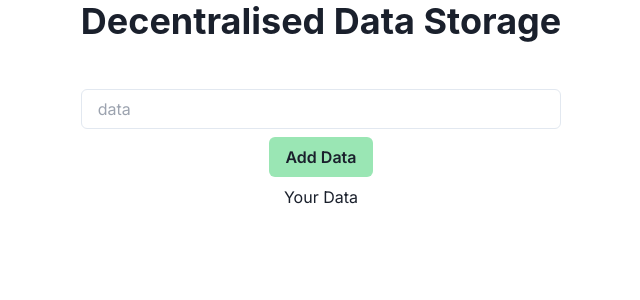
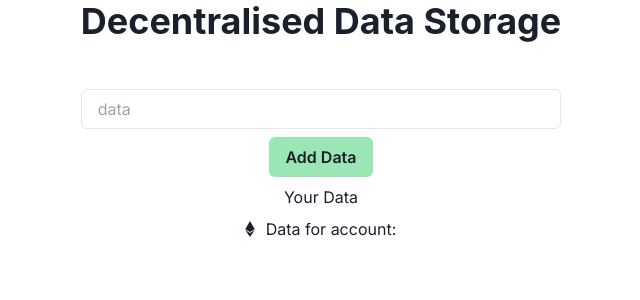
Before and after one commit to aryangupta1/Capstone, a Next.js app: page / in a window 1280 px wide. Shown: the top 300 px of the page, without its empty margins (319-959 px from the left). Built offline with nearby package versions, Linux system fonts and the light colour scheme.

Commit message:
make a component for displaying current address

```diff
--- /dev/null
+++ b/app/components/displayAddress.tsx
@@ -0,0 +1,27 @@
+import { Box, Text, Tooltip, Icon } from "@chakra-ui/react";
+import { FaEthereum } from "react-icons/fa";
+import React from "react";
+
+interface DisplayAddressProps {
+  addressAccount: string | null;
+}
+
+export const DisplayAddress: React.FC<DisplayAddressProps> = ({ addressAccount }) => {
+  const truncateAddress = (address: string | null): string => {
+    return address
+      ? `${address.substring(0, 6)}...${address.substring(address.length - 4)}`
+      : '';
+  };
+
+  return (
+    <Box display="flex" alignItems="center" mb="2">
+      <Icon as={FaEthereum} mr="2" />
+      <Text mr="1">Data for account:</Text>
+      <Tooltip label={addressAccount || ''} aria-label="Full Ethereum Address">
+        <Text color="blue.500" cursor="pointer">
+          {truncateAddress(addressAccount)}
+        </Text>
+      </Tooltip>
+    </Box>
+  );
+}
--- a/app/page.tsx
+++ b/app/page.tsx
@@ -15,6 +15,9 @@ import {
   Spinner
 } from "@chakra-ui/react";
 import { load } from "../src/func";
+import { DisplayAddress } from "./components/displayAddress";
+import { FaEthereum } from "react-icons/fa";
+
 
 const Home: NextPage = () => {
   const [input, setInput] = React.useState("");
@@ -98,6 +101,8 @@ const Home: NextPage = () => {
           <Spacer />
         </HStack>
         <Text>Your Data</Text>
+        <DisplayAddress addressAccount={addressAccount} />
+
         {!allData ? (
           <Spinner />
         ) : (
--- a/package.json
+++ b/package.json
@@ -24,6 +24,7 @@
     "postcss": "8.4.29",
     "react": "18.2.0",
     "react-dom": "18.2.0",
+    "react-icons": "^4.11.0",
     "tailwindcss": "3.3.3",
     "typescript": "5.2.2",
     "web3": "^4.1.1"
```
Also changed, not shown: 1 other file (tests, documents, lock files or other folders).
